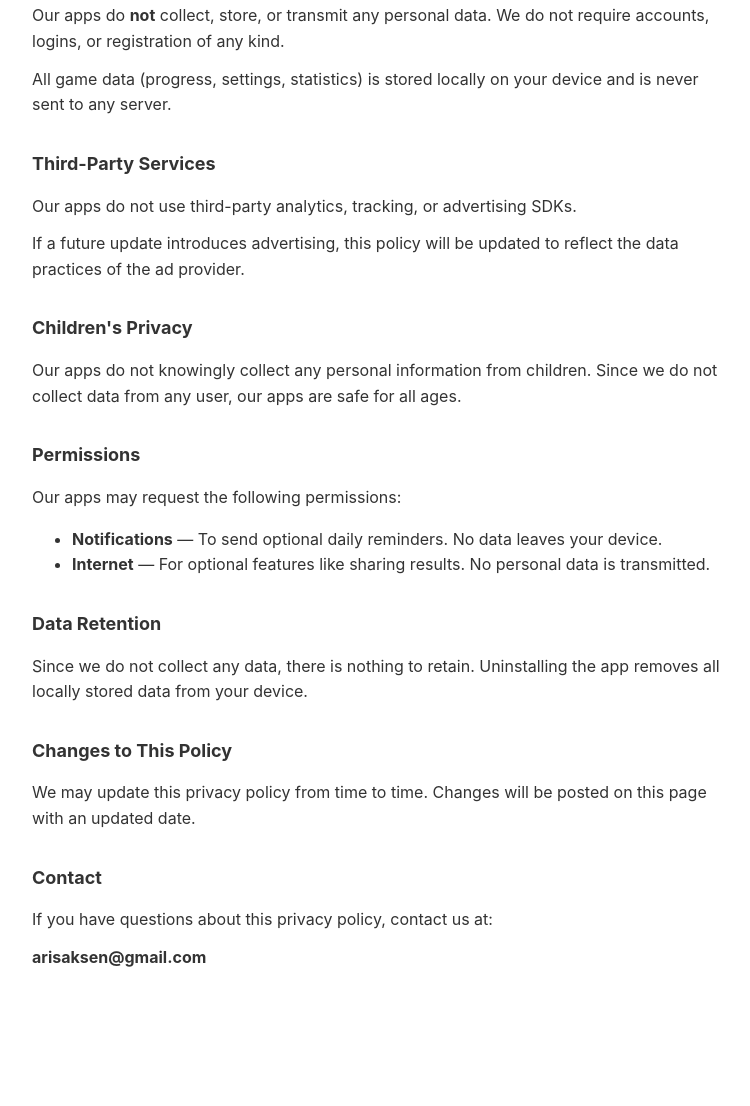
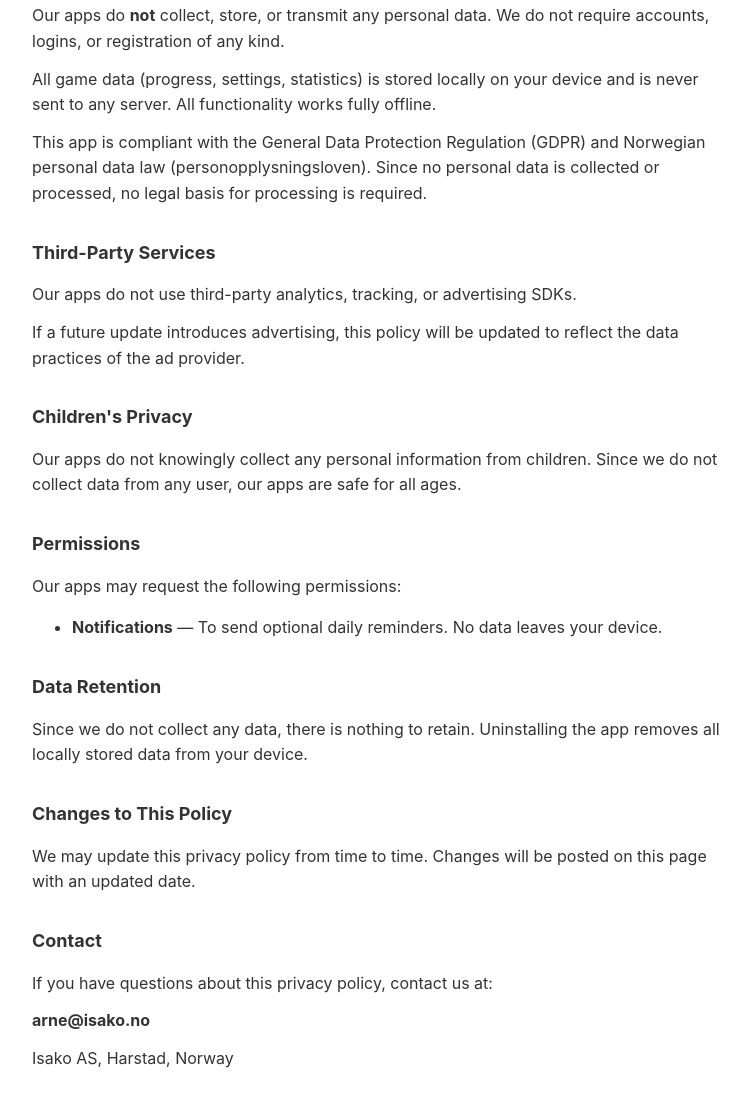
Before and after one commit to arisaksen/privacy, a plain HTML site: page index.html in a window 1280 px wide. Shown: the part 294-1400 px from the top of the page, without its empty margins (258-1008 px from the left). Before the commit the page ends 1317 px from the top, so only its background shows below. Drawn offline with Linux system fonts and the light colour scheme.

Commit message:
update support email

```diff
--- a/index.html
+++ b/index.html
@@ -28,7 +28,9 @@
     <h2>Data We Collect</h2>
     <p>Our apps do <strong>not</strong> collect, store, or transmit any personal data. We do not require accounts, logins, or registration of any kind.</p>
 
-    <p>All game data (progress, settings, statistics) is stored locally on your device and is never sent to any server.</p>
+    <p>All game data (progress, settings, statistics) is stored locally on your device and is never sent to any server. All functionality works fully offline.</p>
+
+    <p>This app is compliant with the General Data Protection Regulation (GDPR) and Norwegian personal data law (personopplysningsloven). Since no personal data is collected or processed, no legal basis for processing is required.</p>
 
     <h2>Third-Party Services</h2>
     <p>Our apps do not use third-party analytics, tracking, or advertising SDKs.</p>
@@ -42,7 +44,6 @@
     <p>Our apps may request the following permissions:</p>
     <ul>
         <li><strong>Notifications</strong> — To send optional daily reminders. No data leaves your device.</li>
-        <li><strong>Internet</strong> — For optional features like sharing results. No personal data is transmitted.</li>
     </ul>
 
     <h2>Data Retention</h2>
@@ -53,6 +54,7 @@
 
     <h2>Contact</h2>
     <p>If you have questions about this privacy policy, contact us at:</p>
-    <p><strong>arisaksen@gmail.com</strong></p>
+    <p><strong>arne@isako.no</strong></p>
+    <p>Isako AS, Harstad, Norway</p>
 </body>
 </html>
```
